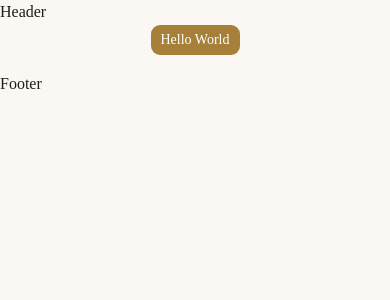
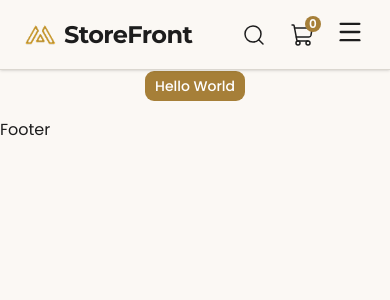
Before and after one commit to sabbirhosen44/StoreFront, a Next.js app: page / in a window 390 px wide. Shown: the top 300 px of the page. Built offline with nearby package versions, Linux system fonts and the light colour scheme.

Commit message:
feat: complete responsive header implementation and font configuration

```diff
--- a/app/globals.css
+++ b/app/globals.css
@@ -48,9 +48,9 @@
   --radius-2xl: calc(var(--radius) * 1.8);
   --radius-3xl: calc(var(--radius) * 2.2);
   --radius-4xl: calc(var(--radius) * 2.6);
-  --font-sans: var(--font-sans);
+  --font-sans: var(--font-poppins);
   --font-mono: var(--font-geist-mono);
-  --font-heading: var(--font-sans);
+  --font-heading: var(--font-montserrat);
 }
 
 :root {
@@ -139,4 +139,8 @@
   .card-overlay {
     @apply absolute inset-0 bg-foreground/40 opacity-0 transition-opacity duration-300 group-hover:opacity-100;
   }
+
+  .container-center {
+    @apply container mx-auto px-6 md:px-12;
+  }
 }
--- a/app/layout.tsx
+++ b/app/layout.tsx
@@ -1,17 +1,19 @@
-import Footer from "@/components/web/Footer";
-import Header from "@/components/web/Header";
+import Footer from "@/components/layout/Footer";
+import Header from "@/components/layout/Header";
 import type { Metadata } from "next";
-import { Geist, Geist_Mono } from "next/font/google";
+import { Montserrat, Poppins } from "next/font/google";
 import "./globals.css";
 
-const geistSans = Geist({
-  variable: "--font-geist-sans",
+const poppins = Poppins({
+  variable: "--font-poppins",
   subsets: ["latin"],
+  weight: ["400", "500", "600"],
 });
 
-const geistMono = Geist_Mono({
-  variable: "--font-geist-mono",
+const montserrat = Montserrat({
+  variable: "--font-montserrat",
   subsets: ["latin"],
+  weight: ["700"],
 });
 
 export const metadata: Metadata = {
@@ -27,11 +29,13 @@ export default function RootLayout({
   return (
     <html
       lang="en"
-      className={`${geistSans.variable} ${geistMono.variable} h-full antialiased`}
+      className={`${poppins.variable} ${montserrat.variable} h-full antialiased`}
     >
-      <Header />
-      <main className="flex-1">{children}</main>
-      <Footer />
+      <body>
+        <Header />
+        <main className="flex-1">{children}</main>
+        <Footer />
+      </body>
     </html>
   );
 }
--- /dev/null
+++ b/components/layout/Header.tsx
@@ -0,0 +1,93 @@
+"use client";
+
+import { Button } from "@/components/ui/button";
+import { Sheet, SheetContent, SheetTrigger } from "@/components/ui/sheet";
+import { HEADER_ACTIONS, NAV_LINKS } from "@/constants/navigation";
+import { Menu } from "lucide-react";
+import Image from "next/image";
+import Link from "next/link";
+
+export default function Header() {
+  return (
+    <header className="sticky top-0 z-50 w-full bg-background py-4 shadow-sm border-b border-border">
+      <div className="container-center flex items-center justify-between ">
+        {/* --- Logo Section --- */}
+        <Link
+          href="/"
+          className="flex items-center gap-2 transition-opacity hover:opacity-80"
+        >
+          <div className="relative size-8 md:size-10">
+            <Image
+              src="/images/logo.png"
+              alt="StoreFront Logo"
+              fill
+              className="object-contain"
+              priority
+            />
+          </div>
+          <span className="text-2xl md:text-3xl font-bold tracking-tight text-foreground font-heading">
+            StoreFront
+          </span>
+        </Link>
+
+        {/* --- Desktop Navigation --- */}
+        <nav className="hidden md:flex items-center gap-12">
+          {NAV_LINKS.map((item) => (
+            <Link
+              key={item.id}
+              href={item.href}
+              className="text-base font-medium transition-colors hover:text-furniro-gold"
+            >
+              {item.label}
+            </Link>
+          ))}
+        </nav>
+
+        {/* --- Icon Actions --- */}
+        <div className="flex items-center gap-4 md:gap-8">
+          {HEADER_ACTIONS.map((action) => (
+            <Button
+              key={action.id}
+              variant="ghost"
+              size="icon"
+              className={`hover:bg-accent/50 cursor-pointer relative ${
+                !action.showOnMobile ? "hidden sm:flex" : "flex"
+              }`}
+            >
+              <action.icon className="size-6 stroke-[1.5px]" />
+              {action.hasBadge && (
+                <span className="absolute -top-1 -right-1 bg-furniro-gold text-white text-[0.75rem] size-4 rounded-full flex items-center justify-center font-bold">
+                  0
+                </span>
+              )}
+            </Button>
+          ))}
+
+          {/* --- Mobile Menu --- */}
+          <div className="md:hidden">
+            <Sheet>
+              <SheetTrigger asChild>
+                <Button variant="ghost" size="icon">
+                  <Menu className="size-7" />
+                </Button>
+              </SheetTrigger>
+              <SheetContent side="top" className="h-96  bg-background">
+                <nav className="flex flex-col items-center gap-8 m-12">
+                  {NAV_LINKS.map((item) => (
+                    <Link
+                      key={item.id}
+                      href={item.href}
+                      className="text-xl font-medium hover:text-furniro-gold transition-colors"
+                    >
+                      {item.label}
+                    </Link>
+                  ))}
+                </nav>
+              </SheetContent>
+            </Sheet>
+          </div>
+        </div>
+      </div>
+    </header>
+  );
+}
--- /dev/null
+++ b/components/ui/sheet.tsx
@@ -0,0 +1,147 @@
+"use client"
+
+import * as React from "react"
+import { Dialog as SheetPrimitive } from "radix-ui"
+
+import { cn } from "@/lib/utils"
+import { Button } from "@/components/ui/button"
+import { XIcon } from "lucide-react"
+
+function Sheet({ ...props }: React.ComponentProps<typeof SheetPrimitive.Root>) {
+  return <SheetPrimitive.Root data-slot="sheet" {...props} />
+}
+
+function SheetTrigger({
+  ...props
+}: React.ComponentProps<typeof SheetPrimitive.Trigger>) {
+  return <SheetPrimitive.Trigger data-slot="sheet-trigger" {...props} />
+}
+
+function SheetClose({
+  ...props
+}: React.ComponentProps<typeof SheetPrimitive.Close>) {
+  return <SheetPrimitive.Close data-slot="sheet-close" {...props} />
+}
+
+function SheetPortal({
+  ...props
+}: React.ComponentProps<typeof SheetPrimitive.Portal>) {
+  return <SheetPrimitive.Portal data-slot="sheet-portal" {...props} />
+}
+
+function SheetOverlay({
+  className,
+  ...props
+}: React.ComponentProps<typeof SheetPrimitive.Overlay>) {
+  return (
+    <SheetPrimitive.Overlay
+      data-slot="sheet-overlay"
+      className={cn(
+        "fixed inset-0 z-50 bg-black/10 duration-100 supports-backdrop-filter:backdrop-blur-xs data-open:animate-in data-open:fade-in-0 data-closed:animate-out data-closed:fade-out-0",
+        className
+      )}
+      {...props}
+    />
+  )
+}
+
+function SheetContent({
+  className,
+  children,
+  side = "right",
+  showCloseButton = true,
+  ...props
+}: React.ComponentProps<typeof SheetPrimitive.Content> & {
+  side?: "top" | "right" | "bottom" | "left"
+  showCloseButton?: boolean
+}) {
+  return (
+    <SheetPortal>
+      <SheetOverlay />
+      <SheetPrimitive.Content
+        data-slot="sheet-content"
+        data-side={side}
+        className={cn(
+          "fixed z-50 flex flex-col gap-4 bg-popover bg-clip-padding text-sm text-popover-foreground shadow-lg transition duration-200 ease-in-out data-[side=bottom]:inset-x-0 data-[side=bottom]:bottom-0 data-[side=bottom]:h-auto data-[side=bottom]:border-t data-[side=left]:inset-y-0 data-[side=left]:left-0 data-[side=left]:h-full data-[side=left]:w-3/4 data-[side=left]:border-r data-[side=right]:inset-y-0 data-[side=right]:right-0 data-[side=right]:h-full data-[side=right]:w-3/4 data-[side=right]:border-l data-[side=top]:inset-x-0 data-[side=top]:top-0 data-[side=top]:h-auto data-[side=top]:border-b data-[side=left]:sm:max-w-sm data-[side=right]:sm:max-w-sm data-open:animate-in data-open:fade-in-0 data-[side=bottom]:data-open:slide-in-from-bottom-10 data-[side=left]:data-open:slide-in-from-left-10 data-[side=right]:data-open:slide-in-from-right-10 data-[side=top]:data-open:slide-in-from-top-10 data-closed:animate-out data-closed:fade-out-0 data-[side=bottom]:data-closed:slide-out-to-bottom-10 data-[side=left]:data-closed:slide-out-to-left-10 data-[side=right]:data-closed:slide-out-to-right-10 data-[side=top]:data-closed:slide-out-to-top-10",
+          className
+        )}
+        {...props}
+      >
+        {children}
+        {showCloseButton && (
+          <SheetPrimitive.Close data-slot="sheet-close" asChild>
+            <Button
+              variant="ghost"
+              className="absolute top-3 right-3"
+              size="icon-sm"
+            >
+              <XIcon
+              />
+              <span className="sr-only">Close</span>
+            </Button>
+          </SheetPrimitive.Close>
+        )}
+      </SheetPrimitive.Content>
+    </SheetPortal>
+  )
+}
+
+function SheetHeader({ className, ...props }: React.ComponentProps<"div">) {
+  return (
+    <div
+      data-slot="sheet-header"
+      className={cn("flex flex-col gap-0.5 p-4", className)}
+      {...props}
+    />
+  )
+}
+
+function SheetFooter({ className, ...props }: React.ComponentProps<"div">) {
+  return (
+    <div
+      data-slot="sheet-footer"
+      className={cn("mt-auto flex flex-col gap-2 p-4", className)}
+      {...props}
+    />
+  )
+}
+
+function SheetTitle({
+  className,
+  ...props
+}: React.ComponentProps<typeof SheetPrimitive.Title>) {
+  return (
+    <SheetPrimitive.Title
+      data-slot="sheet-title"
+      className={cn(
+        "font-heading text-base font-medium text-foreground",
+        className
+      )}
+      {...props}
+    />
+  )
+}
+
+function SheetDescription({
+  className,
+  ...props
+}: React.ComponentProps<typeof SheetPrimitive.Description>) {
+  return (
+    <SheetPrimitive.Description
+      data-slot="sheet-description"
+      className={cn("text-sm text-muted-foreground", className)}
+      {...props}
+    />
+  )
+}
+
+export {
+  Sheet,
+  SheetTrigger,
+  SheetClose,
+  SheetContent,
+  SheetHeader,
+  SheetFooter,
+  SheetTitle,
+  SheetDescription,
+}
--- a/components/web/Header.tsx
+++ /dev/null
@@ -1,7 +0,0 @@
-import React from "react";
-
-const Header = () => {
-  return <div>Header</div>;
-};
-
-export default Header;
--- /dev/null
+++ b/constants/navigation.ts
@@ -0,0 +1,16 @@
+import { UserRound, Search, Heart, ShoppingCart } from "lucide-react";
+import { NavLink, HeaderAction } from "@/types/navigation";
+
+export const NAV_LINKS: NavLink[] = [
+    { id: 1, label: "Home", href: "/" },
+    { id: 2, label: "Products", href: "/products" },
+    { id: 3, label: "About", href: "/about" },
+    { id: 4, label: "Contact", href: "/contact" },
+];
+
+export const HEADER_ACTIONS: HeaderAction[] = [
+    { id: 1, icon: UserRound, label: "Account", showOnMobile: false },
+    { id: 2, icon: Search, label: "Search", showOnMobile: true },
+    { id: 3, icon: Heart, label: "Wishlist", showOnMobile: false },
+    { id: 4, icon: ShoppingCart, label: "Cart", showOnMobile: true, hasBadge: true },
+];
--- /dev/null
+++ b/types/navigation.ts
@@ -0,0 +1,15 @@
+import { LucideIcon } from "lucide-react";
+
+export interface NavLink {
+    id: number;
+    label: string;
+    href: string;
+}
+
+export interface HeaderAction {
+    id: number;
+    icon: LucideIcon;
+    label: string;
+    showOnMobile: boolean;
+    hasBadge?: boolean;
+}
```
Also changed, not shown: components/layout/Footer.tsx (renamed from components/web/Footer.tsx), public/images/logo.png (added).
